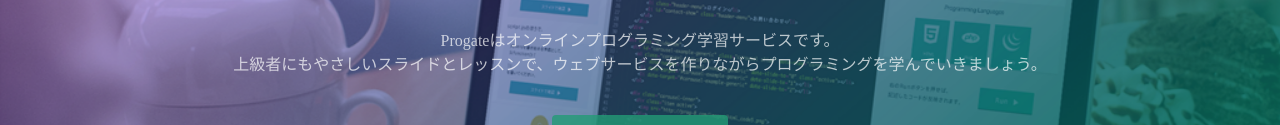
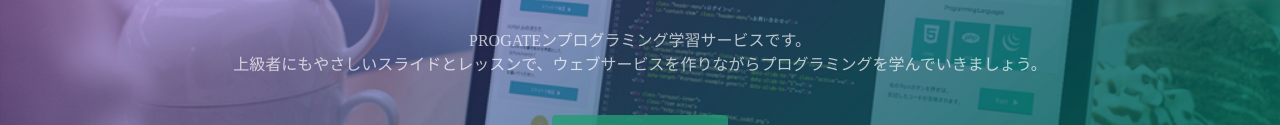
Before and after one commit to kochamn/kochamn, a plain HTML site: page index.html in a window 1280 px wide. Shown: the part 317-442 px from the top of the page. Drawn offline with Linux system fonts and the light colour scheme.

Commit message:
Update index.html

```diff
--- a/index.html
+++ b/index.html
@@ -24,7 +24,7 @@
   <div class="top-wrapper">
     <div class="container">
       <h1>KOCHAMN TO CODE.<br>LEARN TO BE CREATIVE.</h1>
-      <p>Progateはオンラインプログラミング学習サービスです。<br>上級者にもやさしいスライドとレッスンで、ウェブサービスを作りながらプログラミングを学んでいきましょう。</p>
+      <p>PROGATEンプログラミング学習サービスです。<br>上級者にもやさしいスライドとレッスンで、ウェブサービスを作りながらプログラミングを学んでいきましょう。</p>
       <div class="btn-wrapper">
         <a href="#" class="btn signup">新規登録はこちら</a>
         <p>or</p>
```
